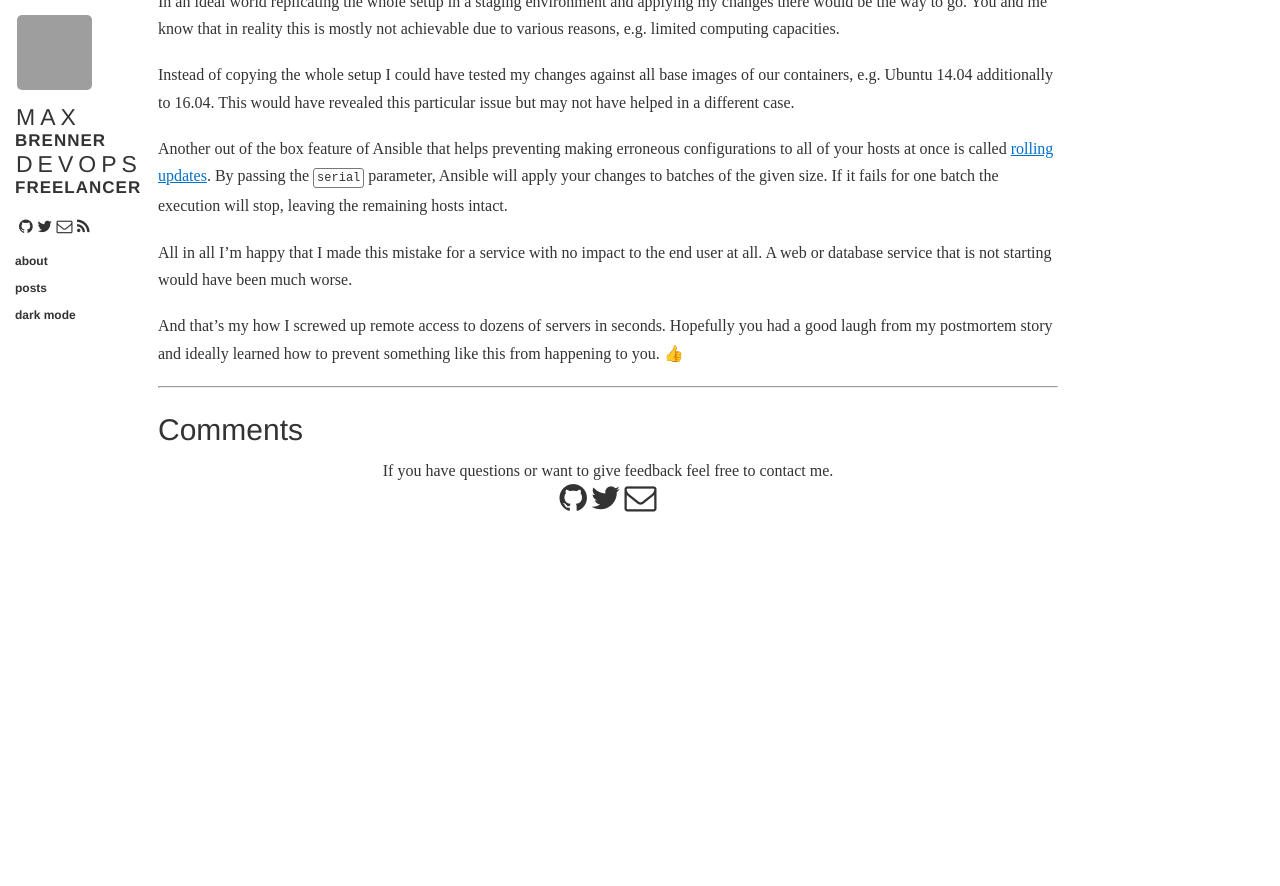
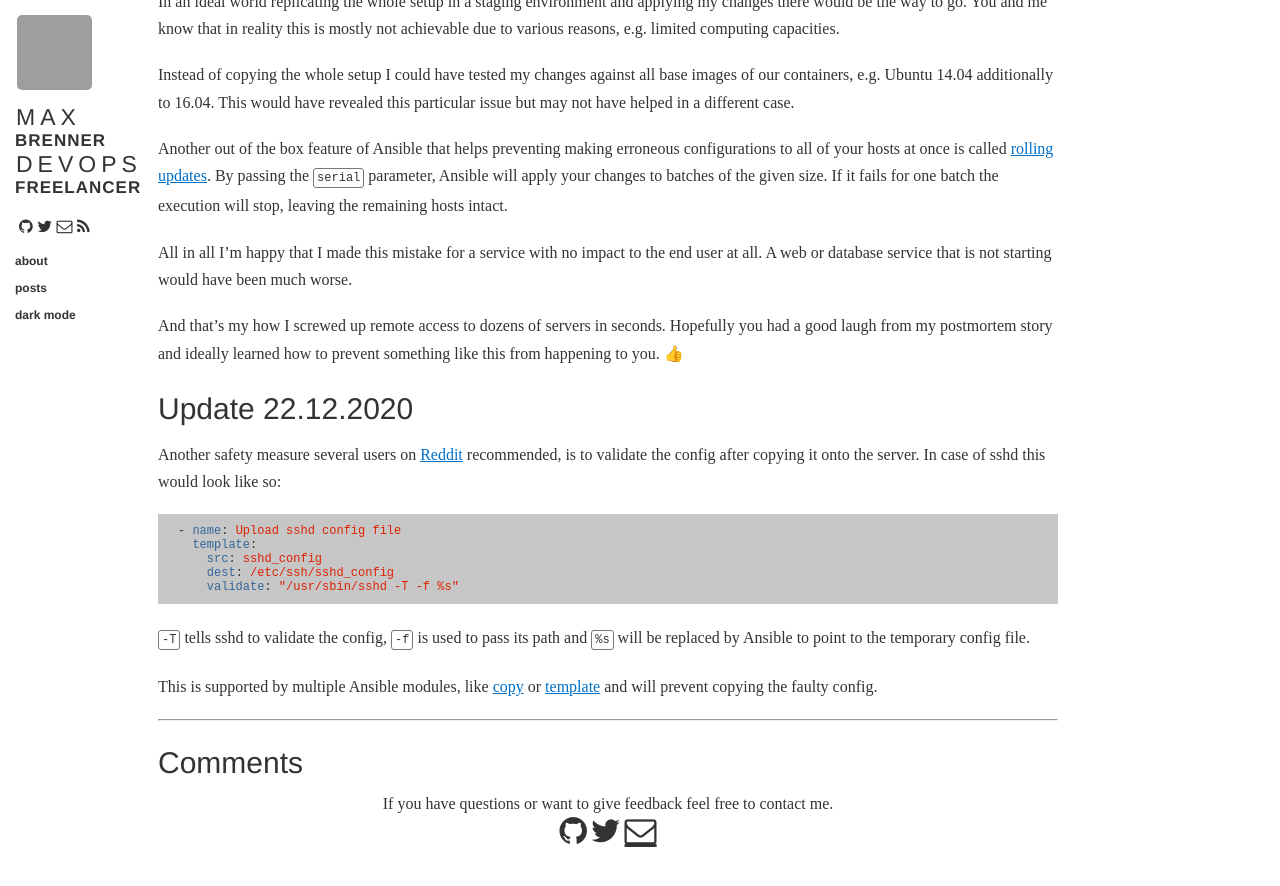
Before and after one commit to brennerm/brennerm.github.io, a Jekyll site: the page built from _posts/screwing-up-remote-access-to-servers/2020-12-22-screwing-up-remote-access-to-servers.markdown, in a window 1280 px wide and 900 px high, scrolled down 1487 px. Shown: the top 886 px of the window. Built offline with Jekyll 4.4.1, drawn with Linux system fonts in a browser that asks for light colours; comment, search, counter and statistics services are not loaded; before the commit the page ends 2054 px from its top, so only the background shows below that; some of the changed text lies outside the part shown; grey boxes are pictures that could not be loaded.

Commit message:
add little update to todays' blog post

````diff
--- a/_posts/screwing-up-remote-access-to-servers/2020-12-22-screwing-up-remote-access-to-servers.markdown
+++ b/_posts/screwing-up-remote-access-to-servers/2020-12-22-screwing-up-remote-access-to-servers.markdown
@@ -51,4 +51,20 @@ All in all I'm happy that I made this mistake for a service with no impact to th
 
 And that's my how I screwed up remote access to dozens of servers in seconds. Hopefully you had a good laugh from my postmortem story and ideally learned how to prevent something like this from happening to you. 👍
 
+## Update 22.12.2020
+
+Another safety measure several users on [Reddit](https://www.reddit.com/r/ansible/comments/ki2u23/screwing_up_remote_access_to_dozens_of_servers/){:target="_blank"} recommended, is to validate the config after copying it onto the server. In case of sshd this would look like so:
+
+```yaml
+- name: Upload sshd config file
+  template:
+    src: sshd_config
+    dest: /etc/ssh/sshd_config
+    validate: "/usr/sbin/sshd -T -f %s"
+```
+
+`-T` tells sshd to validate the config, `-f` is used to pass its path and `%s` will be replaced by Ansible to point to the temporary config file.
+
+This is supported by multiple Ansible modules, like [copy](https://docs.ansible.com/ansible/latest/collections/ansible/builtin/copy_module.html){:target="_blank"} or [template](https://docs.ansible.com/ansible/latest/collections/ansible/builtin/template_module.html){:target="_blank"} and will prevent copying the faulty config.
+
 ---
````
